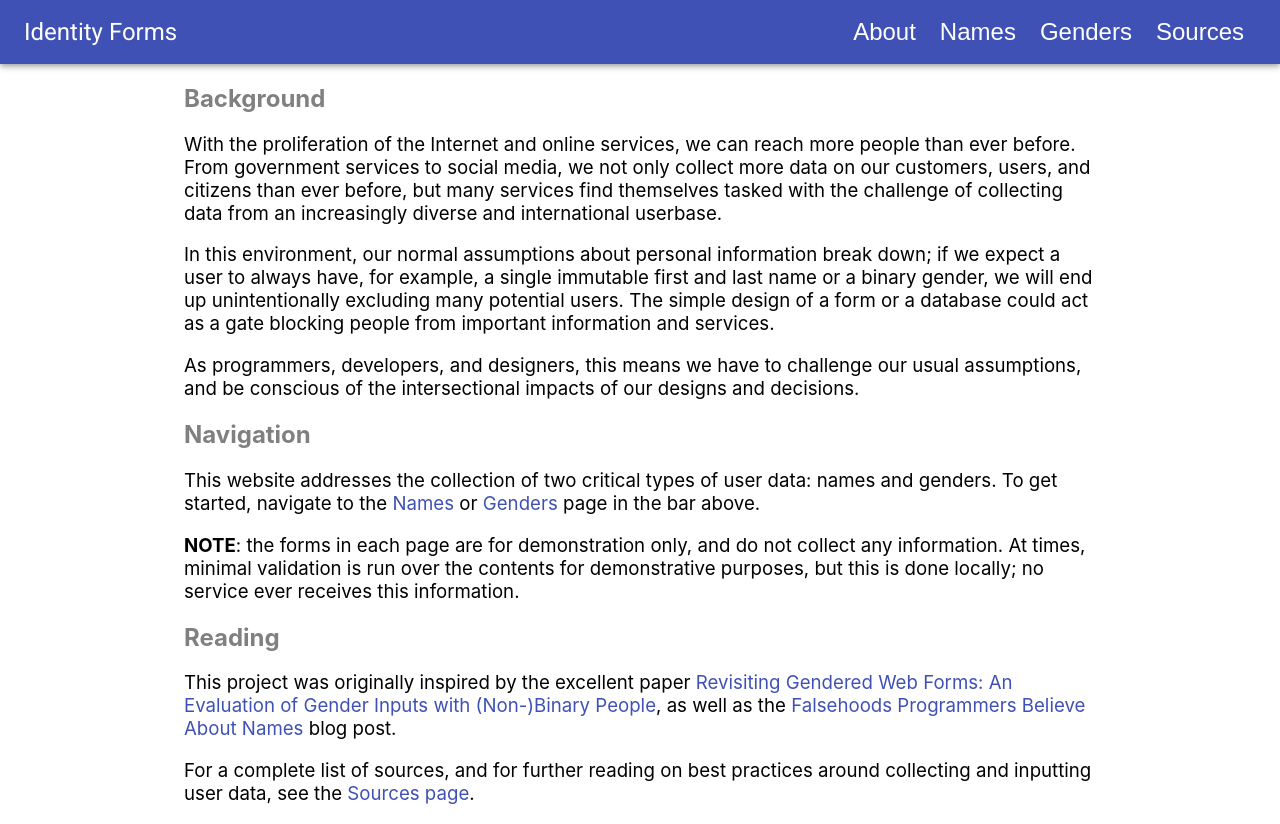
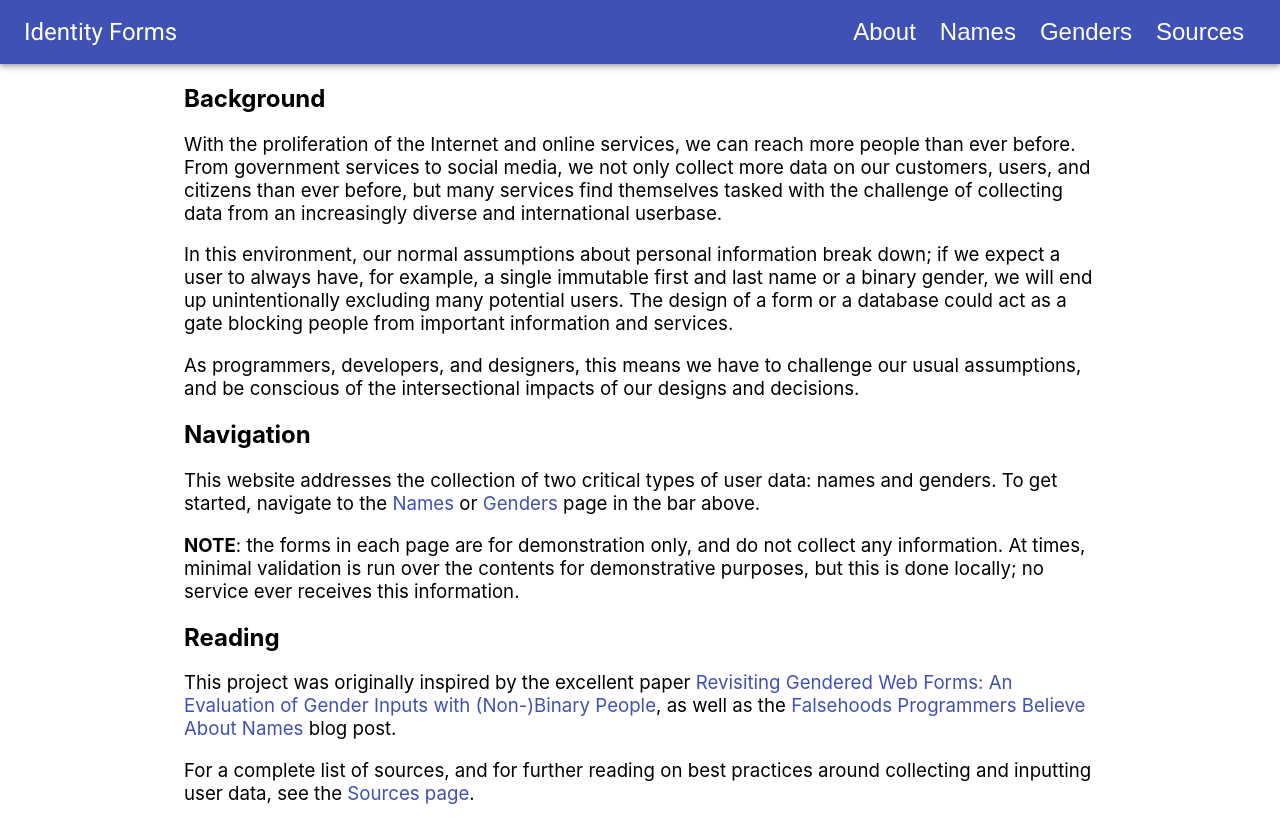
Before and after one commit to kanwren/identity-forms, a React (Create React App) app: page / in a window 1280 px wide. Built offline with nearby package versions, Linux system fonts and the light colour scheme.

Commit message:
Change headers to bold instead of gray

```diff
--- a/src/About.tsx
+++ b/src/About.tsx
@@ -8,7 +8,7 @@ export default function About(props: { changePage: (state: Page) => void }) {
 
             <p className="page-text">With the proliferation of the Internet and online services, we can reach more people than ever before. From government services to social media, we not only collect more data on our customers, users, and citizens than ever before, but many services find themselves tasked with the challenge of collecting data from an increasingly diverse and international userbase.</p>
 
-            <p className="page-text">In this environment, our normal assumptions about personal information break down; if we expect a user to always have, for example, a single immutable first and last name or a binary gender, we will end up unintentionally excluding many potential users. The simple design of a form or a database could act as a gate blocking people from important information and services.</p>
+            <p className="page-text">In this environment, our normal assumptions about personal information break down; if we expect a user to always have, for example, a single immutable first and last name or a binary gender, we will end up unintentionally excluding many potential users. The design of a form or a database could act as a gate blocking people from important information and services.</p>
 
             <p className="page-text">As programmers, developers, and designers, this means we have to challenge our usual assumptions, and be conscious of the intersectional impacts of our designs and decisions.</p>
 
--- a/src/index.css
+++ b/src/index.css
@@ -17,7 +17,7 @@ code {
 }
 
 .page-header {
-  color: gray;
+  font-weight: bold;
 }
 
 .submit-button {
```
